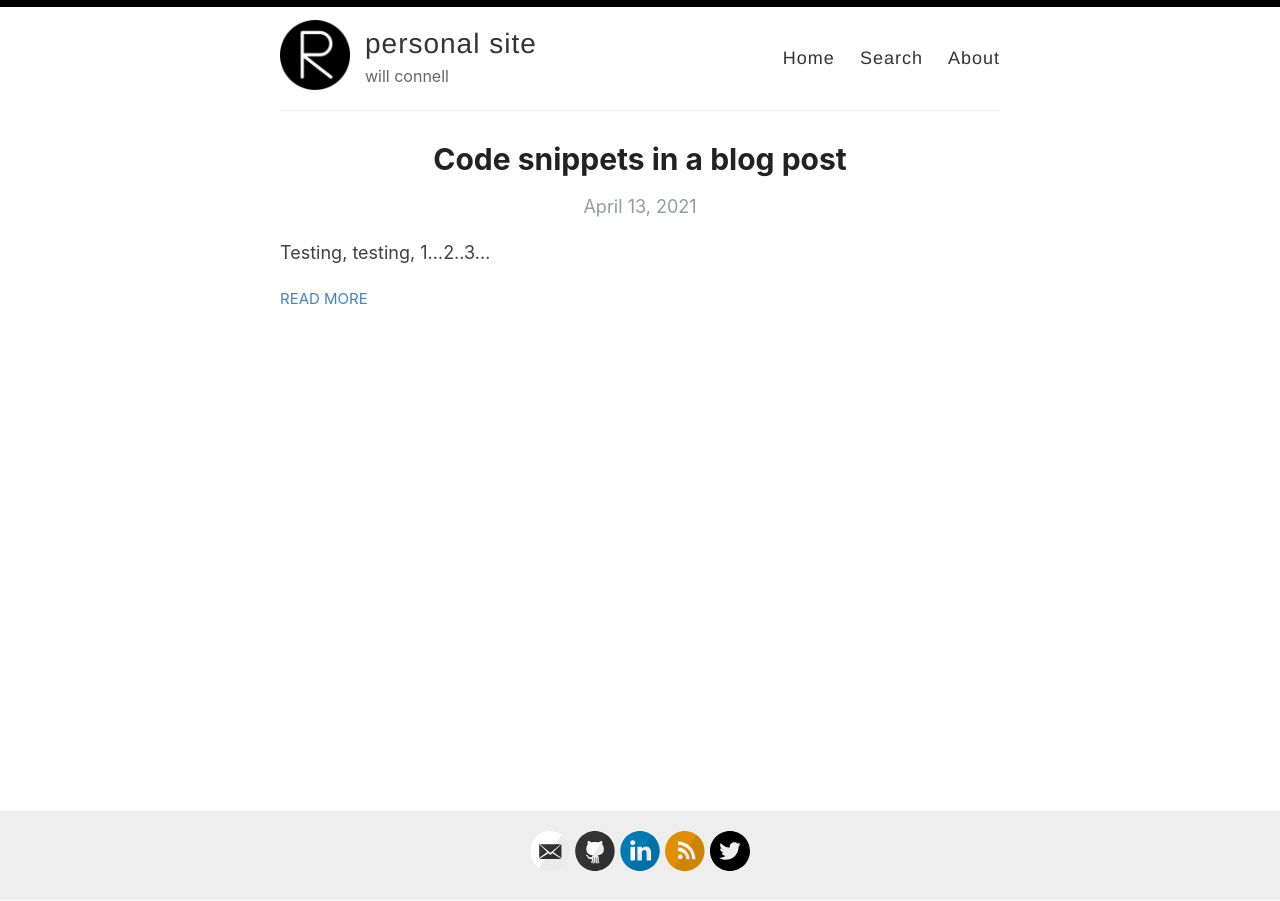
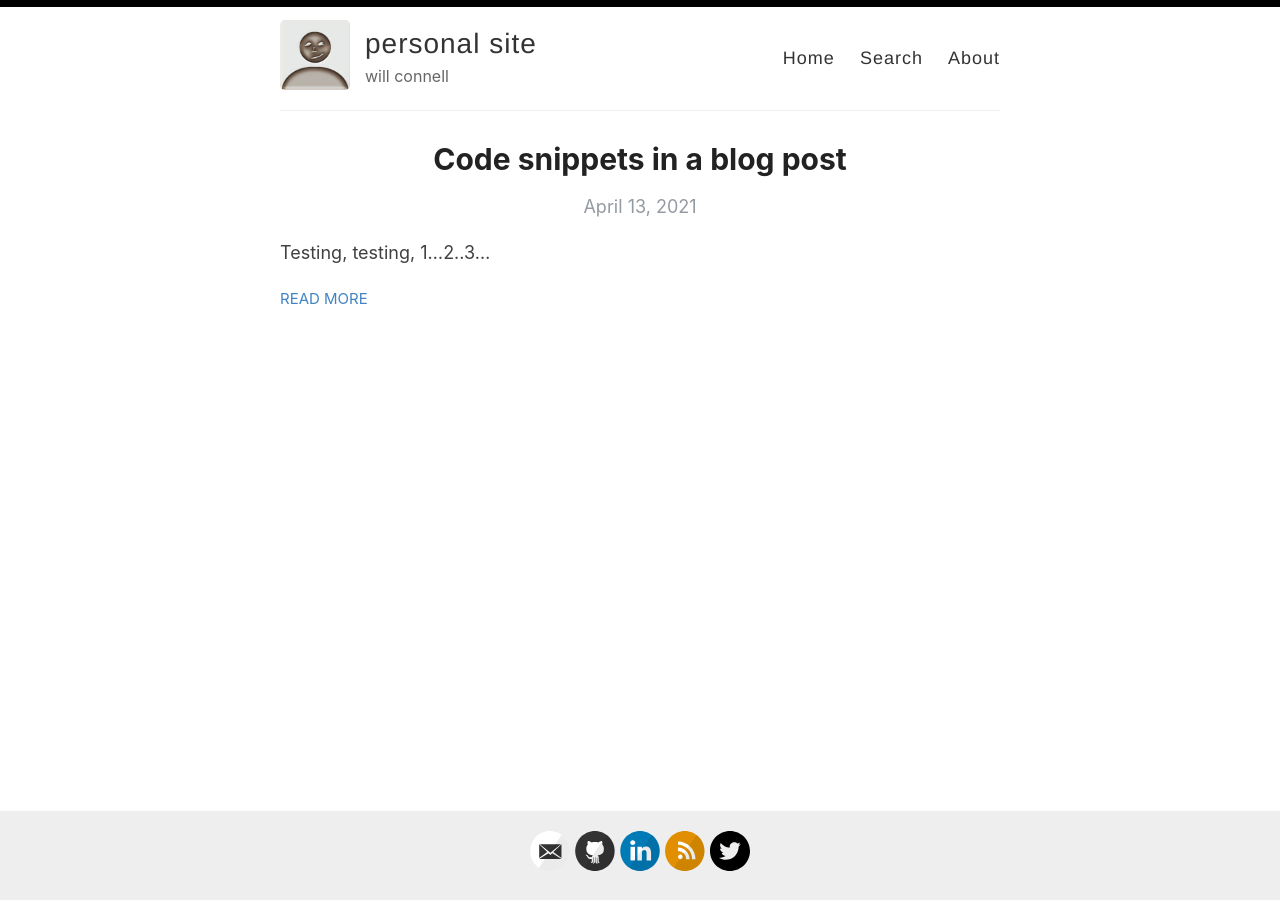
Before and after one commit to wconnell/wconnell.github.io, a Jekyll site: the page built from index.html, in a window 1280 px wide. Built offline with Jekyll 4.4.1, drawn with Linux system fonts in a browser that asks for light colours; the list of posts is cut into pages by our own code.

Commit message:
update photo

```diff
--- a/_config.yml
+++ b/_config.yml
@@ -12,7 +12,7 @@ author: will connell
 description: will connell
 
 # URL of your avatar or profile pic (you could use your GitHub profile pic)
-avatar: /images/reverie.png
+avatar: /images/slack_default_style_trans.png
 
 #
 # Flags below are optional
```
Also changed, not shown: images/slack_default_style_trans.png (added).
